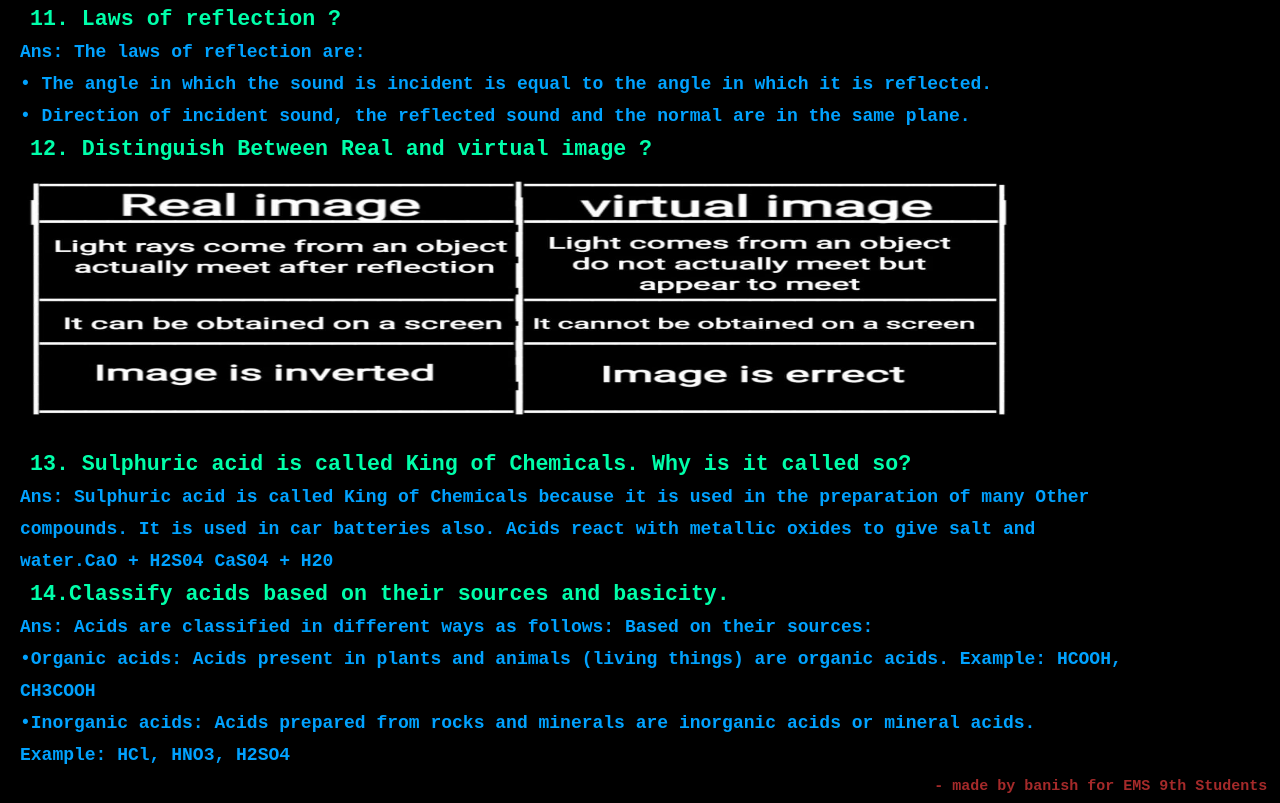
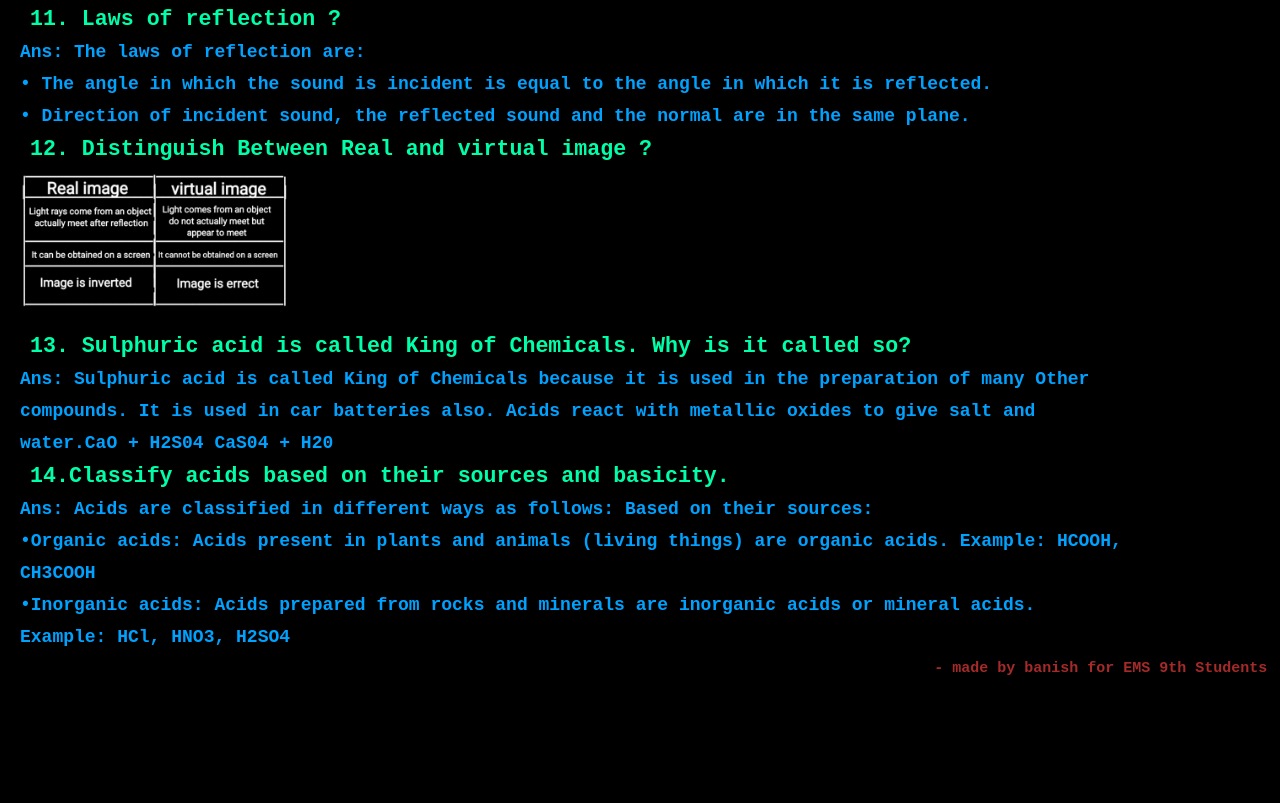
Before and after one commit to educationeating/9th-sci-imp, a plain HTML site: page index.html in a window 1280 px wide. Shown: the part 1145-1948 px from the top of the page. After the commit the page ends 1830 px from the top, so only its background shows below. Drawn offline with Linux system fonts and the light colour scheme.

Commit message:
Update index.html

```diff
--- a/index.html
+++ b/index.html
@@ -81,7 +81,7 @@ Ans: 	The laws of reflection are:
 	sound and the normal are in the same plane.
 
 <h4 class="h4">12. Distinguish Between Real and virtual image ?</h4>
-<img src="./12thans.jpeg" height="270px" width="90%" />
+<img src="./12thans.jpeg" width="270px" />
 
 <h4 class="h4">13. Sulphuric acid is called King of Chemicals. Why is it called so?</h4>
 Ans:	Sulphuric acid is called King of Chemicals
```
